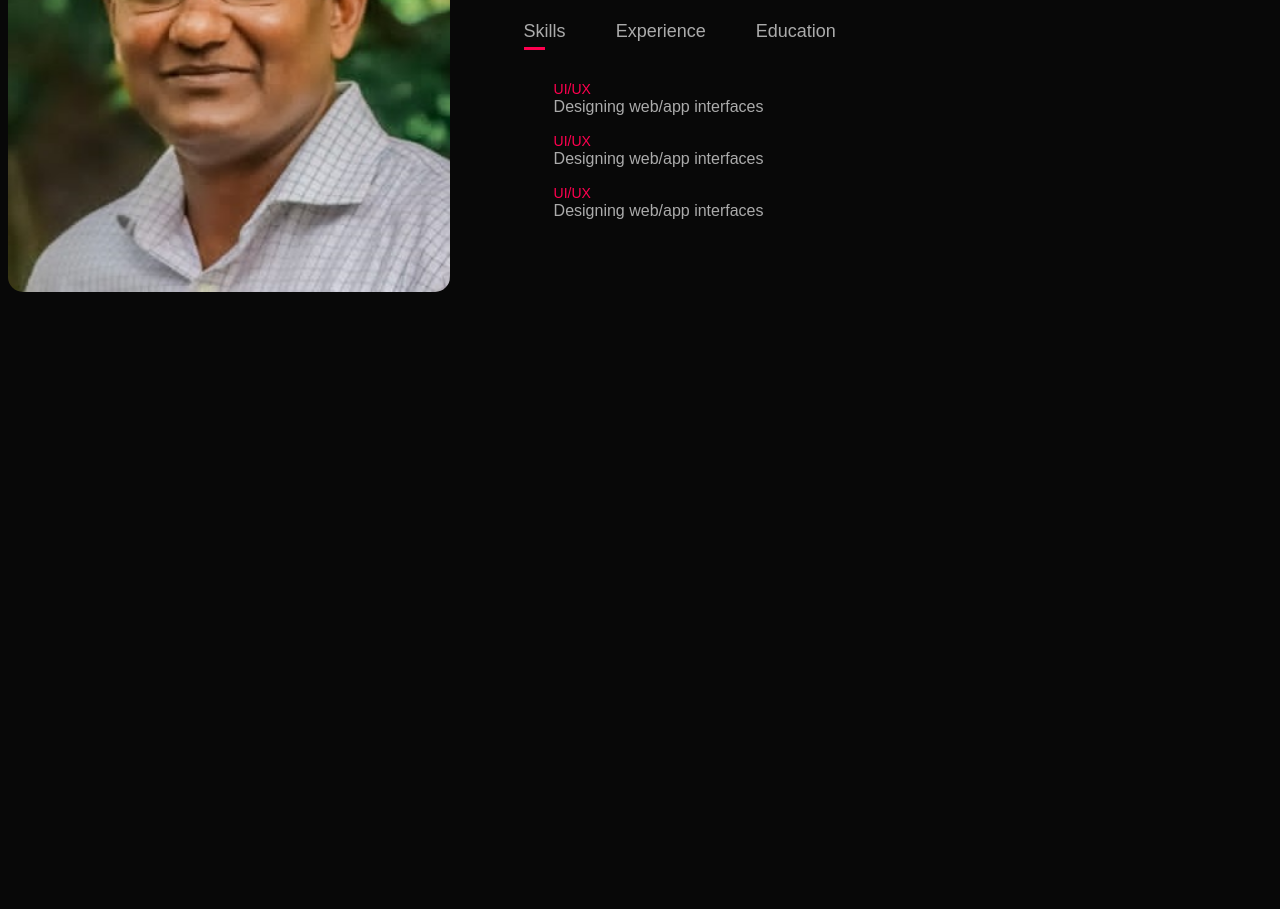
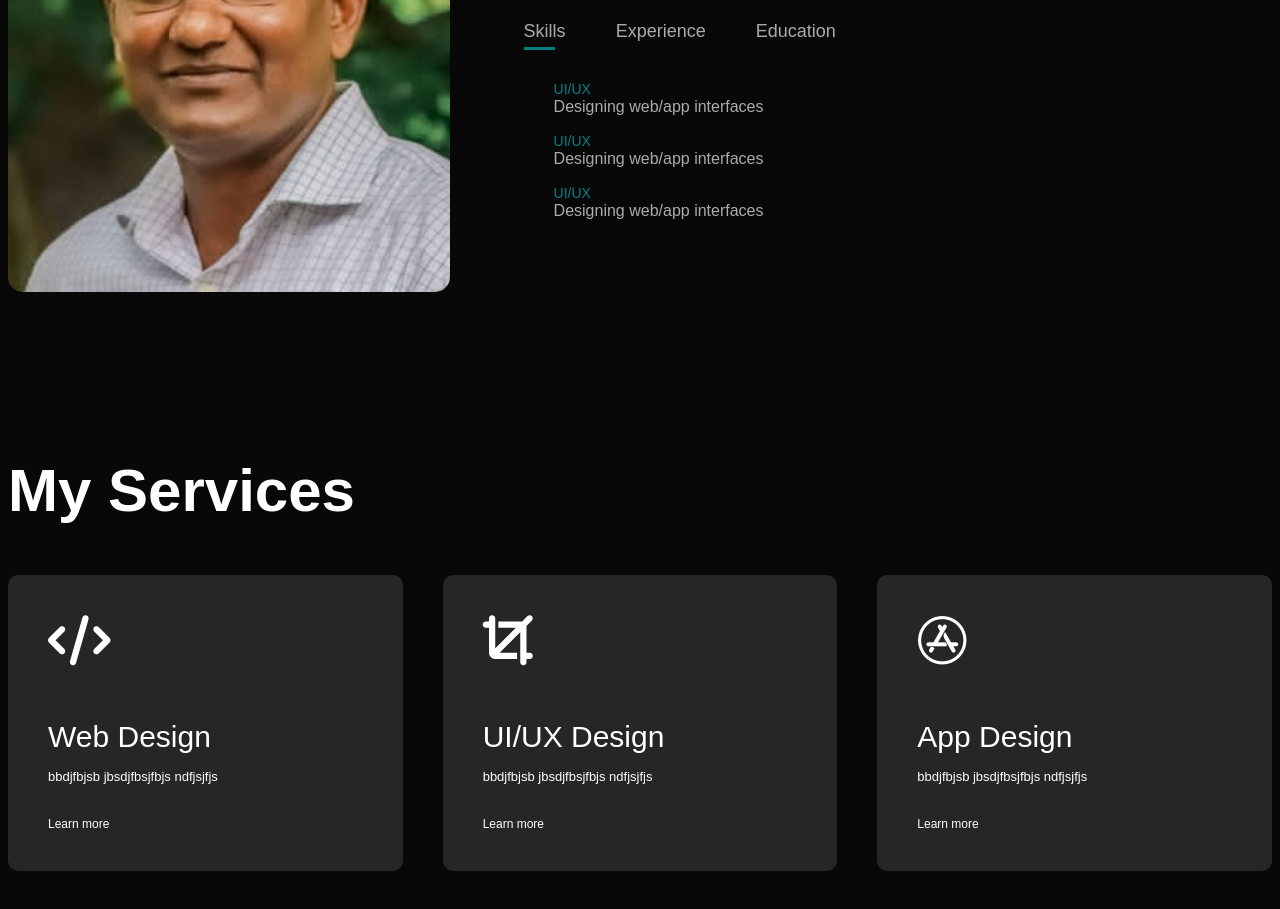
Before and after one commit to lakkaru/portfolio_site, a plain HTML site: page index.html in a window 1280 px wide. Shown: the part 1128-2037 px from the top of the page. Before the commit the page ends 1512 px from the top, so only its background shows below. Drawn offline with Linux system fonts and the light colour scheme.

Commit message:
feat- services section added

```diff
--- a/index.html
+++ b/index.html
@@ -7,6 +7,7 @@
     <title>Lakkaru</title>
 
     <link rel="stylesheet" href="style.css" />
+    <script src="https://kit.fontawesome.com/007005a371.js" crossorigin="anonymous"></script>
   </head>
   <body>
     <div id="header">
@@ -94,7 +95,32 @@
         </div>
       </div>
     </div>
-  </body>
+    <!-- ------ services ----------------- -->
+<div id="services">
+    <div class="container">
+        <h2 class="sub-title">My Services</h2>
+        <div class="services-list">
+            <div>
+                <i class="fa-solid fa-code"></i>
+                <h2>Web Design</h2>
+                <p>bbdjfbjsb jbsdjfbsjfbjs ndfjsjfjs </p>
+                <a href="">Learn more</a>
+            </div>
+            <div>
+                <i class="fa-solid fa-crop"></i>
+                <h2>UI/UX Design</h2>
+                <p>bbdjfbjsb jbsdjfbsjfbjs ndfjsjfjs </p>
+                <a href="">Learn more</a>
+            </div>
+            <div>
+                <i class="fa-brands fa-app-store"></i>
+                <h2>App Design</h2>
+                <p>bbdjfbjsb jbsdjfbsjfbjs ndfjsjfjs </p>
+                <a href="">Learn more</a>
+            </div>
+        </div>
+    </div>
+</div>
     <script>
       var tablinks = document.getElementsByClassName("tab-links");
       var tabcontents = document.getElementsByClassName("tab-contents");
@@ -105,8 +131,9 @@
         for (tabcontent of tabcontents) {
           tabcontent.classList.remove("active-tab");
         }
-      event.currentTarget.classList.add('active-link');
-      document.getElementById(tabname).classList.add('active-tab')
+        event.currentTarget.classList.add("active-link");
+        document.getElementById(tabname).classList.add("active-tab");
       }
     </script>
+  </body>
 </html>
--- a/style.css
+++ b/style.css
@@ -104,21 +104,21 @@ nav ul li a:hover::after{
     content: '';
     width: 0;
     height: 3px;
-    background: #ff004f;
+    background: teal;
     position: absolute;
     left: 0;
     bottom: -8px;
     transition: 0.5s;
 }
 .tab-links.active-link::after{
-    width: 50%;
+    width: 75%;
 }
 .tab-contents ul li{
     list-style: none;
     margin: 10px 0px;
 }
 .tab-contents ul li span{
-    color:#ff004f;
+    color:teal;
     font-size: 14px;
 }
 .tab-contents{
@@ -127,3 +127,41 @@ nav ul li a:hover::after{
 .tab-contents.active-tab{
     display: block;
 }
+/* ------------- services ----------- */
+#services{
+    padding: 30px 0px;
+}
+.services-list{
+    display: grid;
+    grid-template-columns: repeat(auto-fit, minmax(250px, 1fr));
+    grid-gap: 40px;
+    margin-top: 50px;
+}
+.services-list div{
+    background: #262626;
+    padding: 40px;
+    font-size: 13px;
+    font-weight: 300;
+    border-radius: 10px;
+    transition: background 0.5s, transform 0.5s;
+}
+.services-list div i{
+    font-size: 50px;
+    margin-bottom: 30px;
+}
+.services-list div h2{
+    font-size: 30px;
+    font-weight: 500;
+    margin-bottom: 15px;
+}
+.services-list div a{
+    text-decoration: none;
+    color:#fff;
+    font-size: 12px;
+    margin-top: 20px;
+    display: inline-block;
+}
+.services-list div:hover{
+    background: teal;
+    transform: translateY(-10px);
+}
```
Lines whose indentation alone changed are shown as unchanged.
